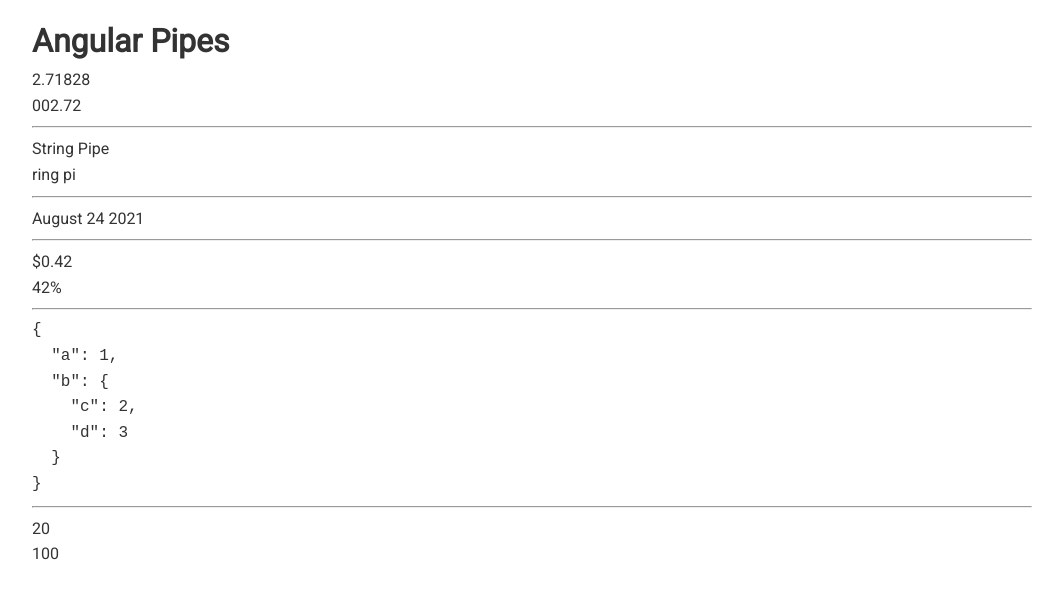
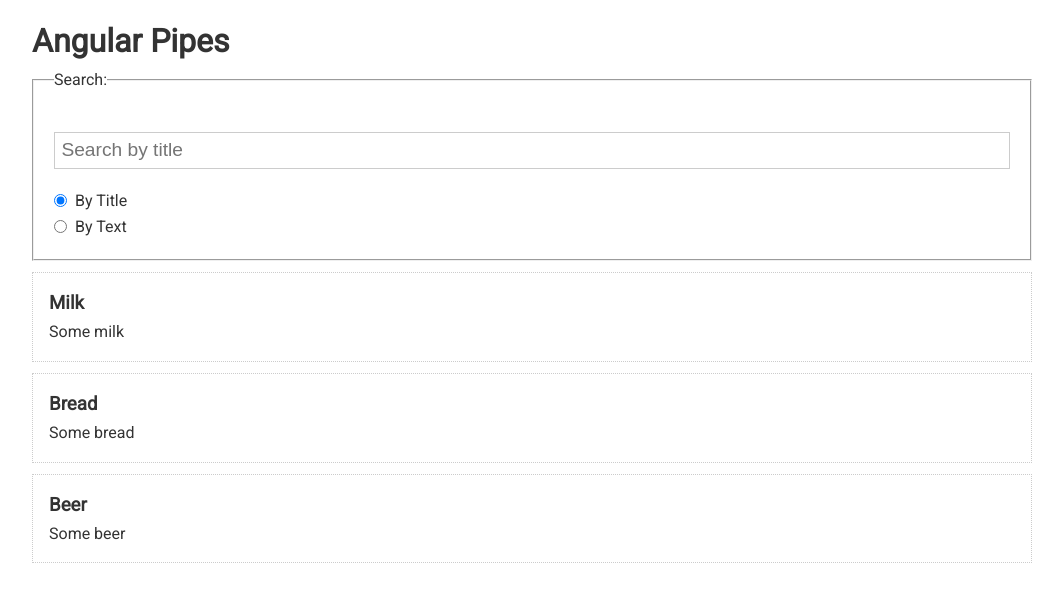
Before and after one commit to sergeynagorny/angular-basics, an Angular app: page / in a window 1280 px wide. Shown: the top 602 px of the page, without its empty margins (108-1171 px from the left). Built offline with nearby package versions, Linux system fonts and the light colour scheme.

Commit message:
filter posts custom pipe

```diff
--- a/src/app/app.component.html
+++ b/src/app/app.component.html
@@ -1,19 +1,29 @@
 <div class="container">
   <h1>Angular Pipes</h1>
-
-  <p>{{ e | number:'1.1-5' }}</p> <!-- 2.71828 -->
-  <p>{{ e | number:'3.1-2' }}</p> <!-- 002.72 -->
-  <hr/>
-  <p>{{ str | lowercase | uppercase | titlecase }}</p>
-  <p>{{ str | slice:2:-2 }}</p> <!-- ring pi -->
-  <hr/>
-  <p>{{ date | date:'MMMM dd yyy' }}</p>
-  <hr/>
-  <p>{{ float | currency }}</p>
-  <p>{{ float | percent }}</p>
-  <hr/>
-  <pre>{{ obj | json }}</pre>
-  <hr/>
-  <p>{{ 10 | mult }}</p> <!-- 20 -->
-  <p>{{ 10 | mult:10 }}</p> <!-- 100 -->
+  <fieldset>
+    <legend>Search:</legend>
+    <input type="text" [(ngModel)]="searchValue" placeholder="{{ 'Search by ' + searchType }}"/>
+    <label>
+      <input
+        type="radio"
+        name="search_type"
+        (click)="searchType = 'title'"
+        checked
+      >
+      By Title
+    </label>
+    <label>
+      <input
+        type="radio"
+        name="search_type"
+        (click)="searchType = 'text'"
+        value="text"
+      >
+      By Text
+    </label>
+  </fieldset>
+  <div class="card" *ngFor="let post of posts | postsFilter:searchValue:searchType">
+    <h3>{{ post.title }}</h3>
+    <p>{{ post.text }}</p>
+  </div>
 </div>
--- a/src/app/app.component.ts
+++ b/src/app/app.component.ts
@@ -1,4 +1,9 @@
 import { Component } from '@angular/core';
+
+export interface Post {
+  title: string;
+  text: string;
+}
 
 @Component({
   selector: 'app-root',
@@ -6,15 +11,20 @@
   styleUrls: ['./app.component.scss'],
 })
 export class AppComponent {
-  e: number = Math.E;
-  str: string = 'string pipe';
-  date: Date = new Date();
-  float = 0.42;
-  obj = {
-    a: 1,
-    b: {
-      c: 2,
-      d: 3,
+  searchType: keyof Post = 'title';
+  searchValue = '';
+  posts: Post[] = [
+    {
+      title: 'Milk',
+      text: 'Some milk',
     },
-  };
+    {
+      title: 'Bread',
+      text: 'Some bread',
+    },
+    {
+      title: 'Beer',
+      text: 'Some beer',
+    },
+  ];
 }
--- a/src/app/app.module.ts
+++ b/src/app/app.module.ts
@@ -3,10 +3,12 @@
 
 import { AppComponent } from './app.component';
 import { MultByPipe } from './pipes/mult-by.pipe';
+import { FormsModule } from '@angular/forms';
+import { PostsFilterPipe } from './pipes/posts-filter.pipe';
 
 @NgModule({
-  declarations: [AppComponent, MultByPipe],
-  imports: [BrowserModule],
+  declarations: [AppComponent, MultByPipe, PostsFilterPipe],
+  imports: [BrowserModule, FormsModule],
   providers: [],
   bootstrap: [AppComponent],
 })
--- /dev/null
+++ b/src/app/pipes/posts-filter.pipe.ts
@@ -0,0 +1,19 @@
+import { Pipe, PipeTransform } from '@angular/core';
+import { Post } from '../app.component';
+
+@Pipe({
+  name: 'postsFilter',
+})
+export class PostsFilterPipe implements PipeTransform {
+  transform(
+    posts: Post[],
+    searchValue: string,
+    searchType: keyof Post = 'title'
+  ): Post[] {
+    if (!searchValue.trim()) return posts;
+
+    return posts.filter((post) =>
+      post[searchType].toLowerCase().includes(searchValue.toLowerCase())
+    );
+  }
+}
--- a/src/styles.scss
+++ b/src/styles.scss
@@ -64,7 +64,7 @@
   margin: 0.7rem 0;
 }
 
-input,
+input[type='text'],
 select,
 textarea {
   display: block;
@@ -78,3 +78,16 @@
 hr {
   margin: .5rem 0;
 }
+
+label {
+  display: flex;
+  align-items: center;
+
+  input {
+    margin-right: 0.5rem;
+  }
+}
+
+fieldset {
+  padding: 20px;
+}
```
